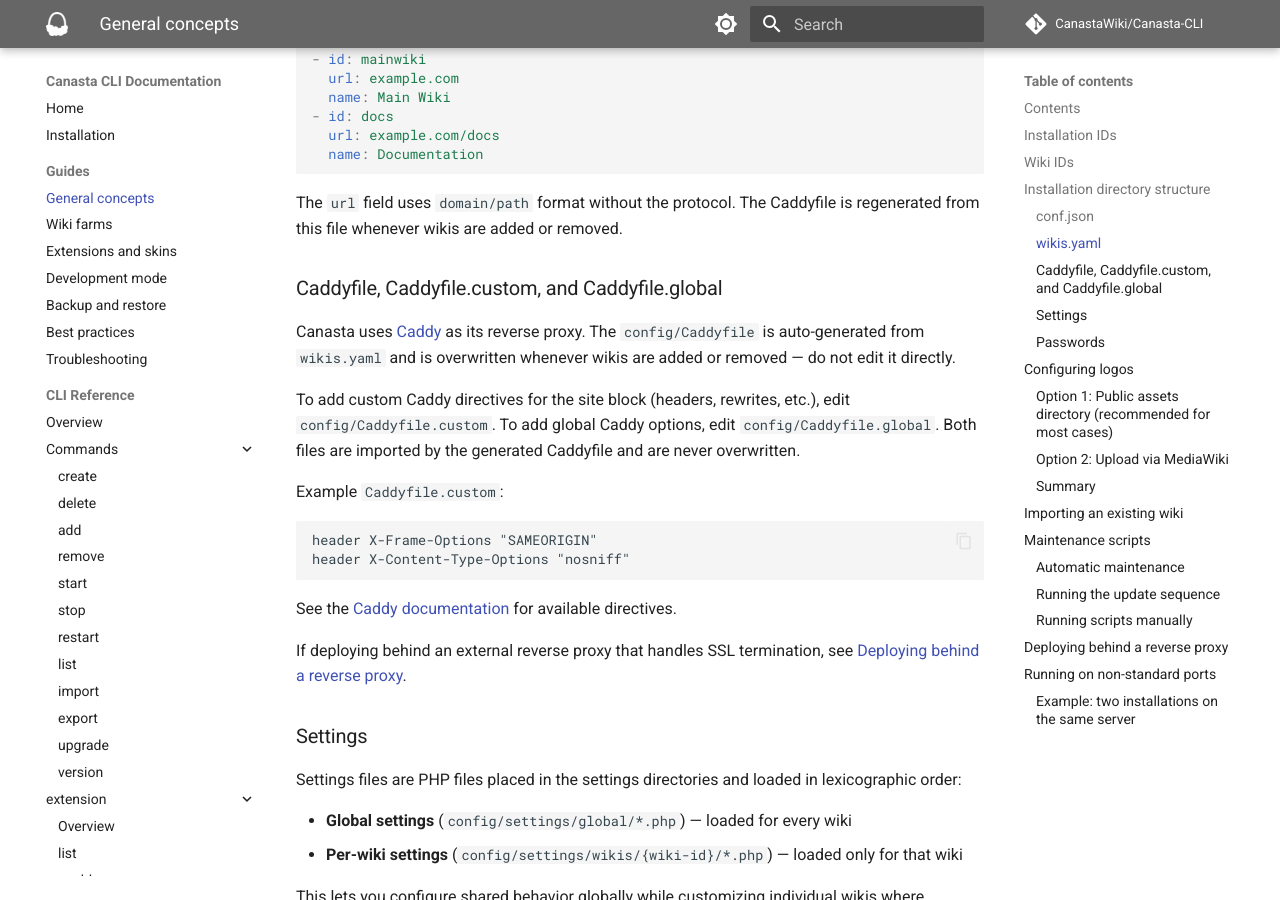
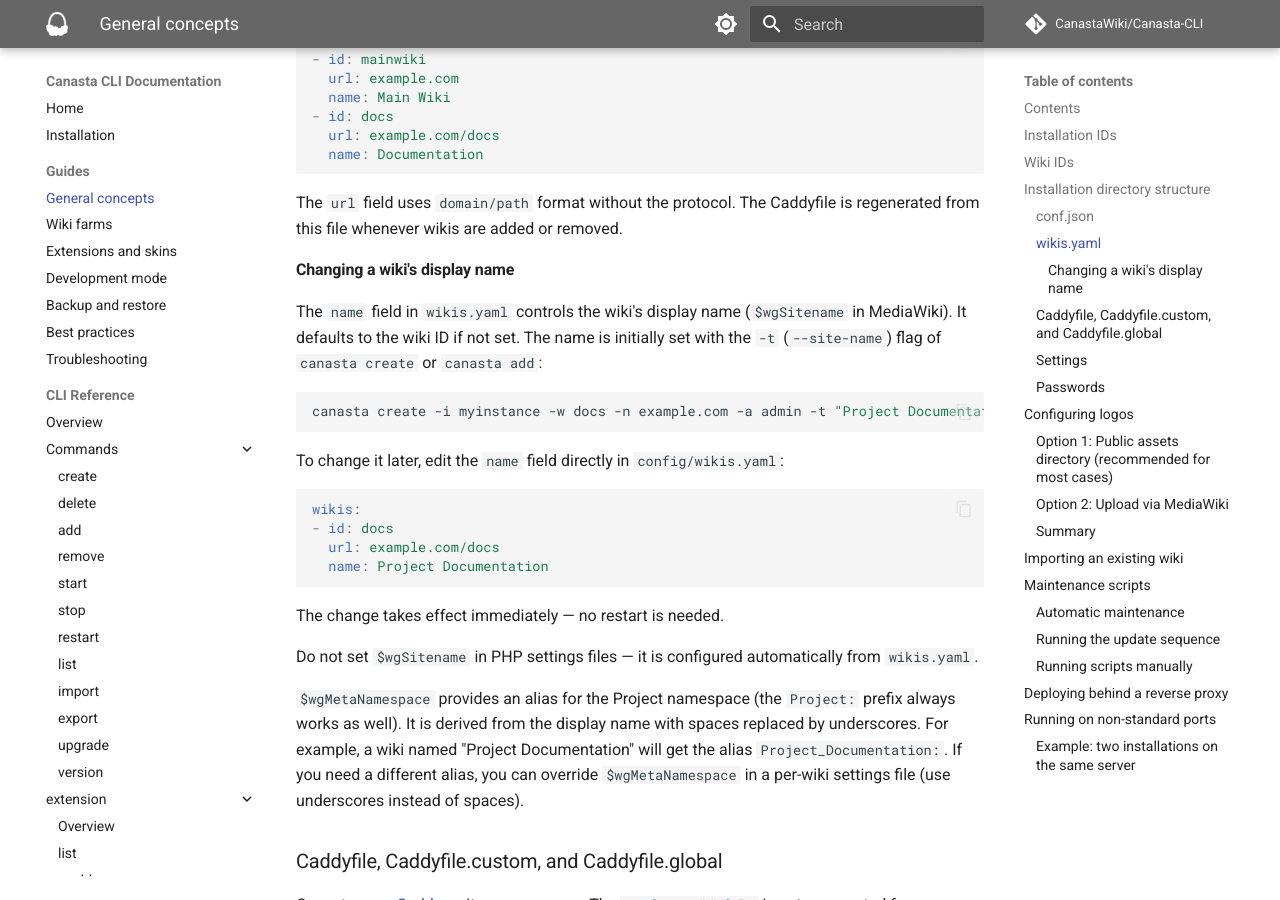
Before and after one commit to CanastaWiki/Canasta-CLI, an MkDocs documentation site: the page built from docs/guide/general-concepts.md, in a window 1280 px wide and 900 px high, scrolled down 3005 px. Built offline with MkDocs 1.6.1 and Material for MkDocs 9.7.7, drawn with Linux system fonts in a browser that asks for light colours; comment, search, counter and statistics services are not loaded.

Commit message:
Document wiki display name configuration and $wgMetaNamespace behavior
- Add section to general-concepts.md explaining how to set and change
  a wiki's display name via the "name" field in wikis.yaml and the
  -t (--site-name) flag on canasta create/add
- Document that $wgMetaNamespace is set to the wiki ID and can be
  overridden in per-wiki settings files
- Update README templates to explain what each auto-set variable does
  and clarify when overrides are allowed

Closes #216

````diff
--- a/docs/guide/general-concepts.md
+++ b/docs/guide/general-concepts.md
@@ -133,6 +133,29 @@
 ```
 
 The `url` field uses `domain/path` format without the protocol. The Caddyfile is regenerated from this file whenever wikis are added or removed.
+
+#### Changing a wiki's display name
+
+The `name` field in `wikis.yaml` controls the wiki's display name (`$wgSitename` in MediaWiki). It defaults to the wiki ID if not set. The name is initially set with the `-t` (`--site-name`) flag of `canasta create` or `canasta add`:
+
+```bash
+canasta create -i myinstance -w docs -n example.com -a admin -t "Project Documentation"
+```
+
+To change it later, edit the `name` field directly in `config/wikis.yaml`:
+
+```yaml
+wikis:
+- id: docs
+  url: example.com/docs
+  name: Project Documentation
+```
+
+The change takes effect immediately — no restart is needed.
+
+Do not set `$wgSitename` in PHP settings files — it is configured automatically from `wikis.yaml`.
+
+`$wgMetaNamespace` provides an alias for the Project namespace (the `Project:` prefix always works as well). It is derived from the display name with spaces replaced by underscores. For example, a wiki named "Project Documentation" will get the alias `Project_Documentation:`. If you need a different alias, you can override `$wgMetaNamespace` in a per-wiki settings file (use underscores instead of spaces).
 
 ### Caddyfile, Caddyfile.custom, and Caddyfile.global
 
````
Also changed, not shown: 2 other files.
